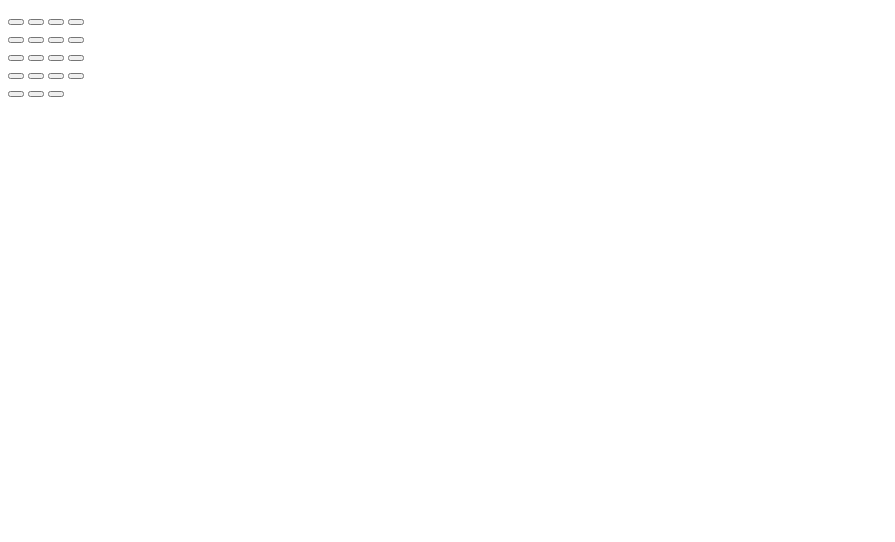
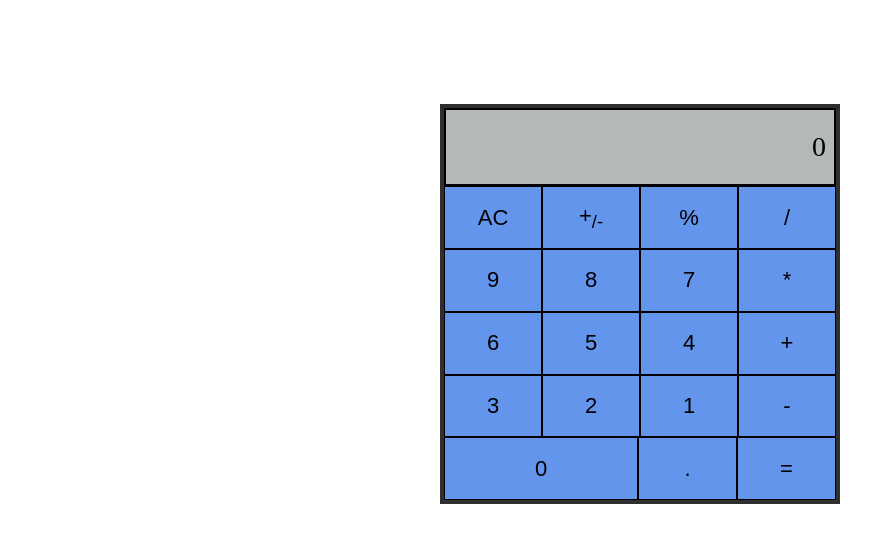
Before and after one commit to AGN907/calculator, a plain HTML site: page index.html in a window 1280 px wide. Shown: the whole page, without its empty margins (0-895 px from the left). Drawn offline with Linux system fonts and the light colour scheme.

Commit message:
Fill calculator skeleton

```diff
--- a/index.html
+++ b/index.html
@@ -5,39 +5,40 @@
     <meta http-equiv="X-UA-Compatible" content="IE=edge">
     <meta name="viewport" content="width=device-width, initial-scale=1.0">
     <title>Calculator</title>
+    <link rel="stylesheet" href="style.css">
 </head>
 <body>
     <div class="calculator">
-        <div class="calculator-display"></div>
+        <div class="calculator-display">0</div>
         <div class="calculator-main">
             <div class="first-row">
-                <button class="calc-item"></button>
-                <button class="calc-item"></button>
-                <button class="calc-item"></button>
-                <button class="calc-item"></button>
+                <button class="calc-item">AC</button>
+                <button class="calc-item">+<sub>/-</sub></button>
+                <button class="calc-item">%</button>
+                <button class="calc-item">/</button>
             </div>
             <div class="second-row">
-                <button class="calc-item"></button>
-                <button class="calc-item"></button>
-                <button class="calc-item"></button>
-                <button class="calc-item"></button>
+                <button class="calc-item">9</button>
+                <button class="calc-item">8</button>
+                <button class="calc-item">7</button>
+                <button class="calc-item">*</button>
             </div>
             <div class="third-row">
-                <button class="calc-item"></button>
-                <button class="calc-item"></button>
-                <button class="calc-item"></button>
-                <button class="calc-item"></button>
+                <button class="calc-item">6</button>
+                <button class="calc-item">5</button>
+                <button class="calc-item">4</button>
+                <button class="calc-item">+</button>
             </div>
             <div class="fourth-row">
-                <button class="calc-item"></button>
-                <button class="calc-item"></button>
-                <button class="calc-item"></button>
-                <button class="calc-item"></button>
+                <button class="calc-item">3</button>
+                <button class="calc-item">2</button>
+                <button class="calc-item">1</button>
+                <button class="calc-item">-</button>
             </div>
             <div class="fifth-row">
-                <button class="calc-item"></button>
-                <button class="calc-item"></button>
-                <button class="calc-item"></button>
+                <button class="calc-item">0</button>
+                <button class="calc-item">.</button>
+                <button class="calc-item">=</button>
             </div>
         </div>
     </div>
```
